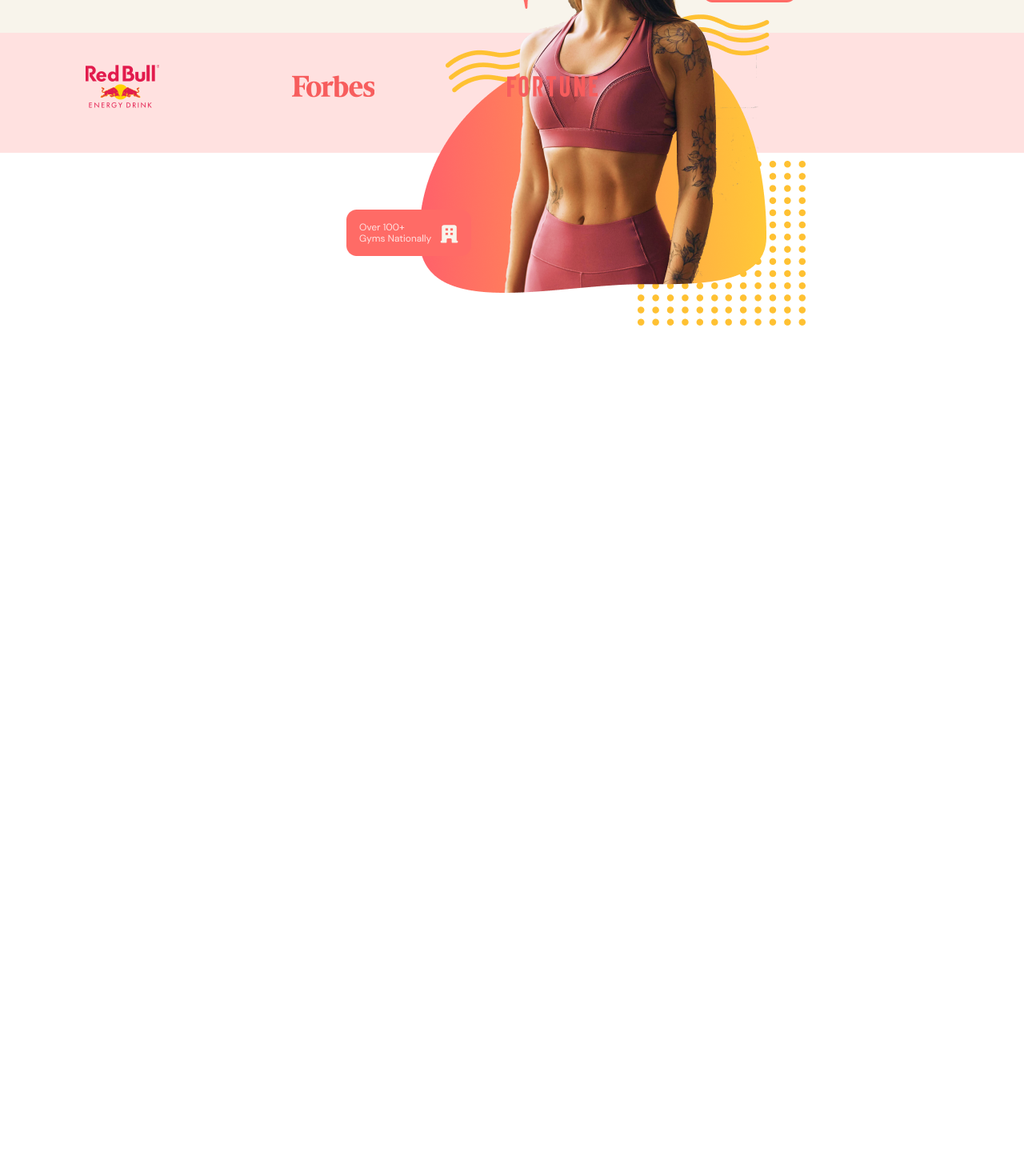
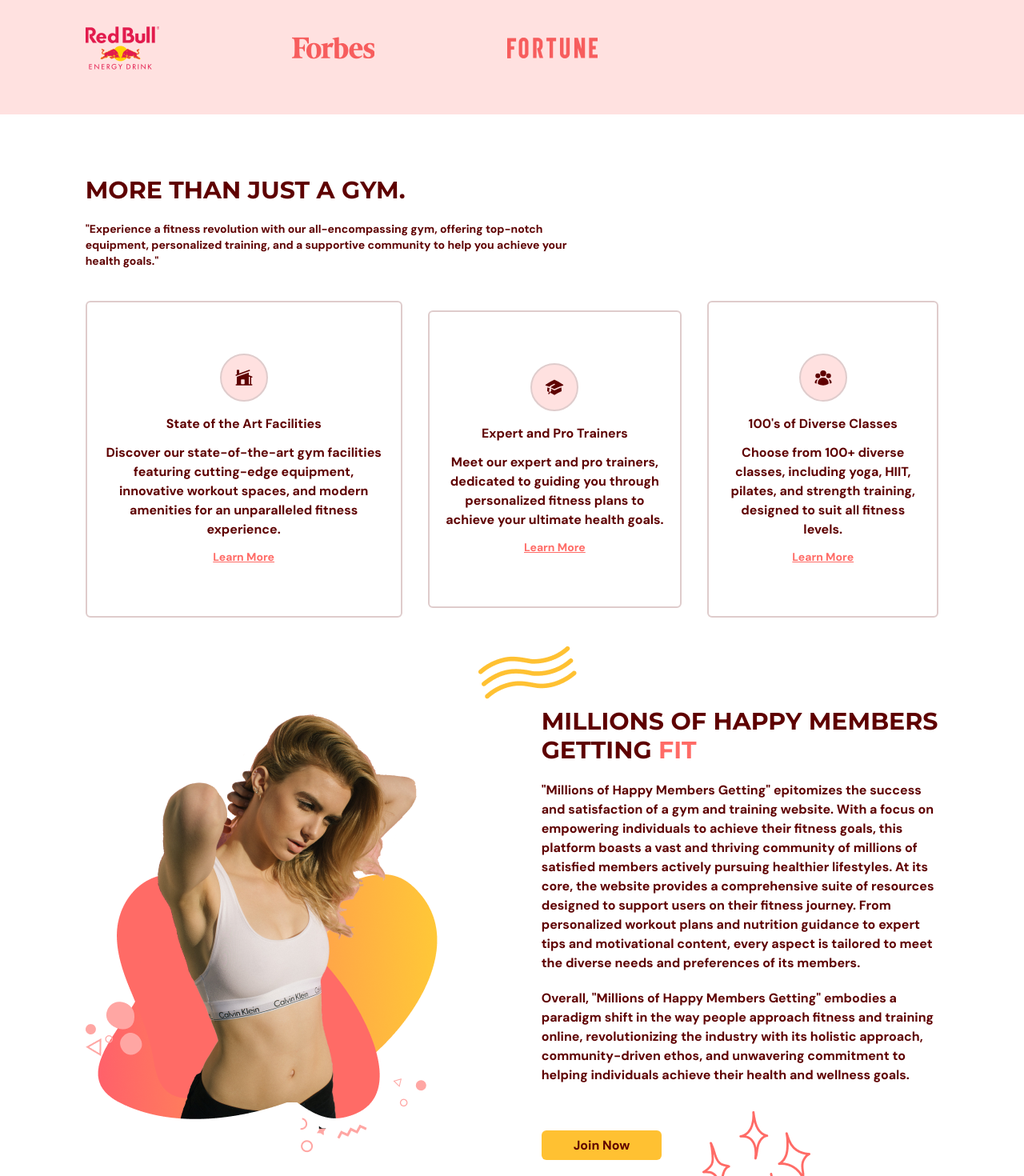
Before and after one commit to KaveeshaDisssanayake/gym, a React (Vite) app: page / in a window 1280 px wide. Shown: the part 680-2150 px from the top of the page at 80% size. Before the commit the page ends 1087 px from the top, so only its background shows below. Built offline with nearby package versions, Linux system fonts and the light colour scheme.

Commit message:
benefits page

```diff
--- a/src/App.tsx
+++ b/src/App.tsx
@@ -2,6 +2,7 @@
 import Navbar from "../src/scenes/navbar";
 import { SelectedPage } from "./shared/types";
 import Home from '@/scenes/home';
+import Benefits from '@/scenes/benefits';
 
 
 
@@ -36,6 +37,9 @@
      <Home
      setSelectedPage={setSelectedPage}
      />
+     <Benefits
+     setSelectedPage={setSelectedPage}
+     />
     </div>
     )
 }
--- /dev/null
+++ b/src/scenes/benefits/Benefit.tsx
@@ -0,0 +1,41 @@
+import { SelectedPage } from '@/shared/types';
+import { motion } from 'framer-motion';
+import AnchorLink from 'react-anchor-link-smooth-scroll';
+
+const childVariant = {
+  hidden : { opacity : 0 , scale : 0.9},
+  visible : { opacity : 1 , scale : 1 },
+}
+
+type Props = {
+    icon : JSX.Element;
+    title : string;
+    description : string;
+    setSelectedPage : (value: SelectedPage) => void;
+};
+
+
+const Benefit = ({icon,title,description,setSelectedPage}: Props) => {
+  return (
+    <motion.div
+     variants={childVariant}
+     className='mt-5 rounded-md border-2 border-gray-100 px-5 py-16 text-center'>
+        <div className='mb-4 flex justify-center'>
+          <div className='rounded-full border-2 border-gray-100 bg-primary-100 p-4'>
+            {icon}
+          </div>
+        </div>
+        <h4 className='font-bold'>{title}</h4>
+        <p className='my-3'>{description}</p>
+        <AnchorLink
+           onClick={() => setSelectedPage(SelectedPage.ContactUs)}
+           href={`#${SelectedPage.ContactUs}`}
+           className='text-sm font-bold text-primary-500 underline hover:text-secondary-500 '
+            >
+             <p>Learn More</p>
+            </AnchorLink>
+    </motion.div>
+  );
+};
+
+export default Benefit
--- /dev/null
+++ b/src/scenes/benefits/index.tsx
@@ -0,0 +1,152 @@
+import HText from "@/shared/HText";
+import { BenefitType, SelectedPage } from "@/shared/types"
+import { HomeModernIcon,UserGroupIcon,AcademicCapIcon } from "@heroicons/react/24/solid"
+import { motion } from "framer-motion";
+import Benefit from "./Benefit";
+import ActionButton from "@/shared/ActionButton";
+import BenefitsPageGraphic from '@/assets/BenefitsPageGraphic.png'
+
+
+const benefits: Array<BenefitType> =[
+    {
+        icon : <HomeModernIcon className="h-6 w-6"/>,
+        title : "State of the Art Facilities",
+        description : "Discover our state-of-the-art gym facilities featuring cutting-edge equipment, innovative workout spaces, and modern amenities for an unparalleled fitness experience."
+    },
+    {
+        icon : <AcademicCapIcon className="h-6 w-6"/>,
+        title : "Expert and Pro Trainers",
+        description : "Meet our expert and pro trainers, dedicated to guiding you through personalized fitness plans to achieve your ultimate health goals."
+    },
+    {
+        icon : <UserGroupIcon className="h-6 w-6"/>,
+        title : "100's of Diverse Classes",
+        description :"Choose from 100+ diverse classes, including yoga, HIIT, pilates, and strength training, designed to suit all fitness levels."
+    },
+];
+
+const container = {
+    hidden : {},
+    visible : {
+        transition : { staggerChildren: 0.2  }
+    }
+}
+
+type Props = {
+    setSelectedPage : (value: SelectedPage) => void;
+}
+
+const Benefits = ({setSelectedPage}: Props) => {
+  return (
+    <section
+    id="benefits"
+    className="mx-auto min-h-full w-5/6 py-20 "
+    >
+    <motion.div
+    onViewportEnter={() => setSelectedPage(SelectedPage.Benefits)}
+    >
+        {/* Header */}
+     <motion.div
+     className="md:my-5 md:w-3/5"
+     initial = "hidden"
+     whileInView="visible"
+     viewport={{ once:true , amount : 0.5 }}
+     transition={{duration:0.5}}
+     variants={{
+         hidden : {opacity:0 , x:-50},
+         visible : {opacity:1 , x: 0},
+
+     }}
+     >
+     <HText>
+        MORE THAN JUST A GYM.</HText>
+        <p className="my-5 text-sm">"Experience a fitness revolution with our all-encompassing gym, offering top-notch equipment, personalized training, and a supportive community to help you achieve your health goals."</p>
+     </motion.div>
+
+
+    {/* Benefits */}
+    <motion.div
+    className="mt-5  items-center justify-between gap-8 md:flex "
+    initial= "hidden"
+    whileInView="visible"
+    viewport={{once:true , amount: 0.5}}
+    variants={container}
+    >
+      {benefits.map((benefit : BenefitType) => (
+        <Benefit
+        key = {benefit.title}
+        icon= {benefit.icon}
+        title = {benefit.title}
+        description = {benefit.description}
+        setSelectedPage = {setSelectedPage}
+
+        />
+      ) )}
+    </motion.div>
+
+    {/* Graphics and des*/}
+
+       <div className="mt-16 items-center justify-between gap-20 md:mt-28 md:flex ">
+        {/* Graphics*/}
+        <img src={BenefitsPageGraphic} alt="benefits-page-graphic"  className="mx-auto"/>
+
+        {/* des*/}
+        <div>
+          {/* Title*/}
+            <div className="relative">
+               <div className="before:absolute before:-top-20 before:-left-20 before:z-[1] before:content-abstractwaves">
+                 <motion.div
+                 initial = "hidden"
+                 whileInView="visible"
+                 viewport={{ once:true , amount : 0.5 }}
+                 transition={{duration:0.5}}
+                 variants={{
+                     hidden : {opacity:0 , x:50},
+                     visible : {opacity:1 , x: 0},
+
+                 }}
+                 >
+                    <HText>
+                        MILLIONS OF HAPPY MEMBERS GETTING {" "}
+                        <span className="text-primary-500">FIT</span>
+                    </HText>
+                 </motion.div>
+               </div>
+            </div>
+          {/* description*/}
+             <motion.div
+             initial = "hidden"
+             whileInView="visible"
+             viewport={{ once:true , amount : 0.5 }}
+             transition={{ delay:0.2, duration:0.5}}
+             variants={{
+                 hidden : {opacity:0 , x:50},
+                 visible : {opacity:1 , x: 0},
+
+             }}
+
+             >
+                <p className="my-5 ">"Millions of Happy Members Getting" epitomizes the success and satisfaction of a gym and training website. With a focus on empowering individuals to achieve their fitness goals, this platform boasts a vast and thriving community of millions of satisfied members actively pursuing healthier lifestyles.
+
+At its core, the website provides a comprehensive suite of resources designed to support users on their fitness journey. From personalized workout plans and nutrition guidance to expert tips and motivational content, every aspect is tailored to meet the diverse needs and preferences of its members.</p>
+                <p className="mb-5">Overall, "Millions of Happy Members Getting" embodies a paradigm shift in the way people approach fitness and training online, revolutionizing the industry with its holistic approach, community-driven ethos, and unwavering commitment to helping individuals achieve their health and wellness goals.</p>
+             </motion.div>
+
+         {/* Button*/}
+         <div className="relative mt-16">
+           <div className="before:absolute before:-bottom-20 before:right-40 before:z-[-1] before:content-sparkles  ">
+             <ActionButton setSelectedPage={setSelectedPage}>
+                Join Now
+             </ActionButton>
+           </div>
+         </div>
+
+        </div>
+       </div>
+
+    </motion.div>
+    </section>
+  )
+}
+
+export default Benefits
--- a/src/scenes/home/index.tsx
+++ b/src/scenes/home/index.tsx
@@ -28,7 +28,7 @@
    {/*Image and main header */}
    <motion.div
 
-   className='mx-auto w-5/6 items-center justify-center md:h-5/6'
+   className=' md:flex mx-auto w-5/6 items-center justify-center md:h-5/6'
    onViewportEnter={() => setSelectedPage(SelectedPage.Home)}
    >
     {/* main header */}
@@ -58,7 +58,7 @@
          {/* Actions */}
          <motion.div
          className='mt-8 flex items-center gap-8 '
-         initial = "hidden"
+        initial = "hidden"
         whileInView="visible"
         viewport={{ once:true , amount : 0.5 }}
         transition={{ delay:0.2 , duration:0.5}}
--- /dev/null
+++ b/src/shared/HText.tsx
@@ -0,0 +1,15 @@
+import React from 'react'
+
+type Props = {
+    children : React.ReactNode;
+};
+
+const HText = ({children}: Props) => {
+  return (
+            <h1 className="basis-3/5 font-montserrat text-3xl ">
+                {children}
+            </h1>
+  )
+}
+
+export default HText
--- a/src/shared/types.ts
+++ b/src/shared/types.ts
@@ -4,3 +4,9 @@
   OurClasses = "ourclasses",
   ContactUs = "contactus"
 }
+
+export interface BenefitType {
+  icon : JSX.Element;
+  title : string;
+  description : string;
+}
```
